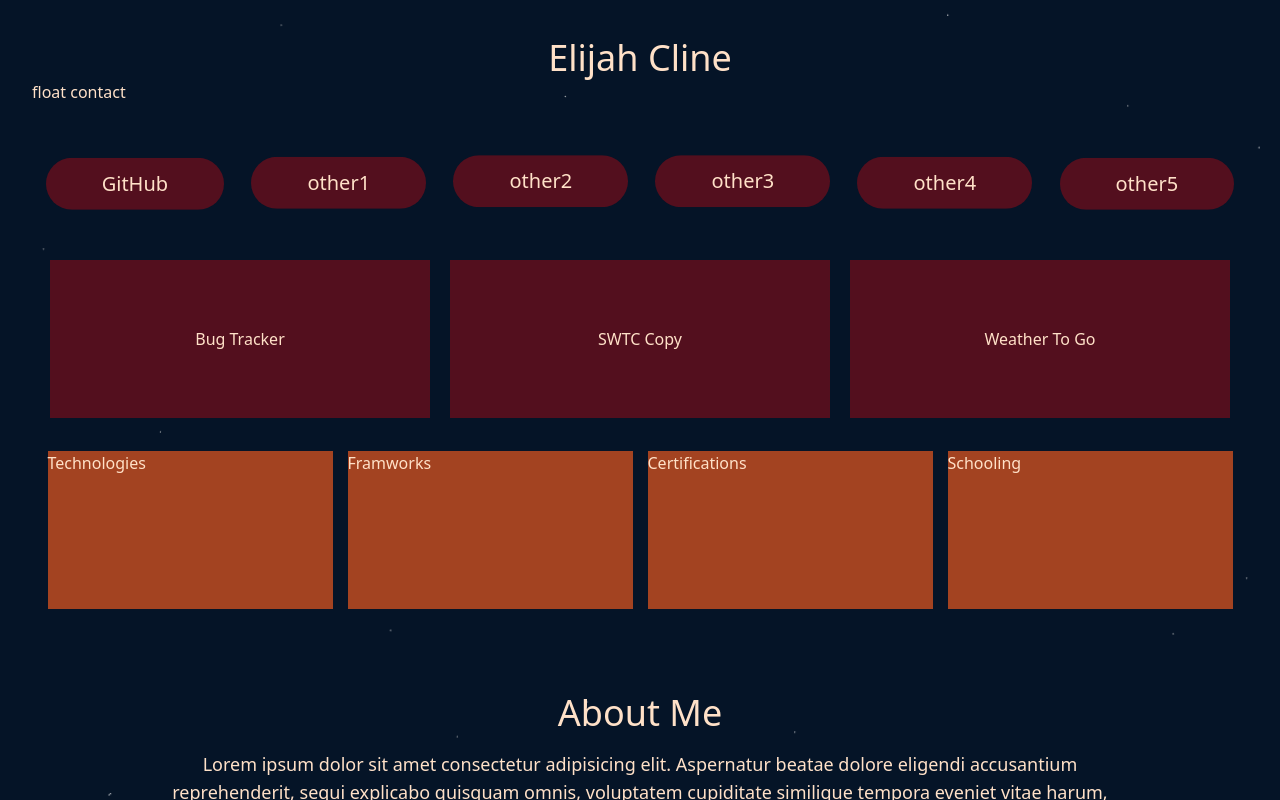
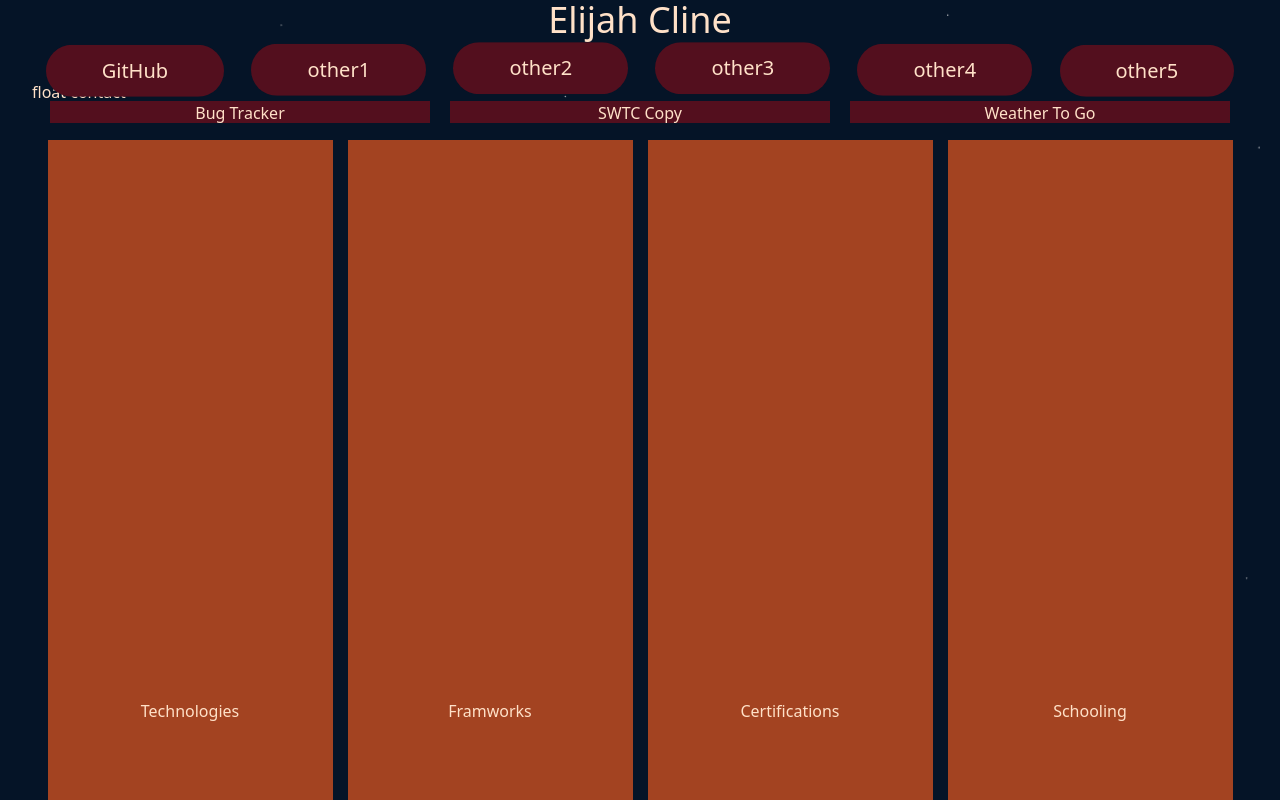
Before and after one commit to TheMythicalOX/Portfolio, a React (Vite) app in the folder Portfolio/: page / in a window 1280 px wide. Shown: the top 800 px of the page. Built offline with nearby package versions, Linux system fonts and the light colour scheme.

Commit message:
skills update

```diff
--- a/Portfolio/src/Components/Skills.tsx
+++ b/Portfolio/src/Components/Skills.tsx
@@ -1,23 +1,75 @@
 import React from "react";
+const IP = import.meta.env.VITE_API_SERVER_IP;
+const star = `http://${IP}:3000/src/Assets/star.svg`;
 
 const Skills = () => {
-  const skillBox = `bg-back h-full w-full flex group hover:scale-125 transition-all duration-500`;
-  const skillCard = `bg-sec h-[90%] w-[95%] m-auto group-hover:h-[20%] transition-all duration-500`;
+  const skillBox = `bg-back h-full w-full flex flex-wrap overflow-clip group hover:h-[200%] hover:bg-sec transition-all duration-500`;
+  const skillCard = `bg-sec group-hover:bg-accent h-[90%] flex flex-wrap w-[95%] m-auto mt-0 text-center group-hover:h-[20%] group-hover:w-[100%] transition-all duration-500`;
+  const skillList = `flex flex-wrap w-[100%] opacity-0 group-hover:opacity-[100%] transition-all duration-500`;
+  const skillListItem = `w-full `;
 
   return (
     <div className="h-full w-full z-50 flex">
       <div className="flex w-full h-full p-2">
         <div className={skillBox}>
-          <div className={skillCard}>Technologies</div>
+          <div className={skillCard}>
+            <h2 className="m-auto">Technologies</h2>
+          </div>
+          <div className={skillList}>
+            <div className={skillListItem}>
+              <img className="inline" src={star} alt="" />
+              <p className="inline">Tech1</p>
+            </div>
+            <div className={skillListItem}>
+              <img className="inline" src={star} alt="" />
+              <p className="inline">Tech2</p>
+            </div>
+            <div className={skillListItem}>
+              <img className="inline" src={star} alt="" />
+              <p className="inline">Tech3</p>
+            </div>
+            <div className={skillListItem}>
+              <img className="inline" src={star} alt="" />
+              <p className="inline">Tech4</p>
+            </div>
+            <div className={skillListItem}>
+              <img className="inline" src={star} alt="" />
+              <p className="inline">Tech5</p>
+            </div>
+          </div>
         </div>
         <div className={skillBox}>
-          <div className={skillCard}>Framworks</div>
+          <div className={skillCard}>
+            <h2 className="m-auto">Framworks</h2>
+          </div>
+          <div className={skillList}>
+            <div className={skillListItem}>
+              <img className="inline" src={star} alt="" />
+              <p className="inline">asdasda</p>
+            </div>
+          </div>
         </div>
         <div className={skillBox}>
-          <div className={skillCard}>Certifications</div>
+          <div className={skillCard}>
+            <h2 className="m-auto">Certifications</h2>
+          </div>
+          <div className={skillList}>
+            <div className={skillListItem}>
+              <img className="inline" src={star} alt="" />
+              <p className="inline">asdasda</p>
+            </div>
+          </div>
         </div>
         <div className={skillBox}>
-          <div className={skillCard}>Schooling</div>
+          <div className={skillCard}>
+            <h2 className="m-auto">Schooling</h2>
+          </div>
+          <div className={skillList}>
+            <div className={skillListItem}>
+              <img className="inline" src={star} alt="" />
+              <p className="inline">asdasda</p>
+            </div>
+          </div>
         </div>
       </div>
     </div>
```
